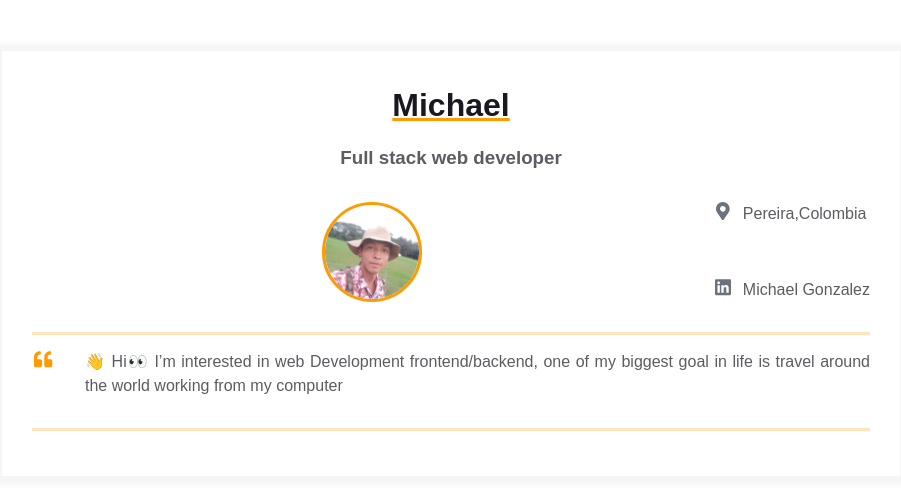
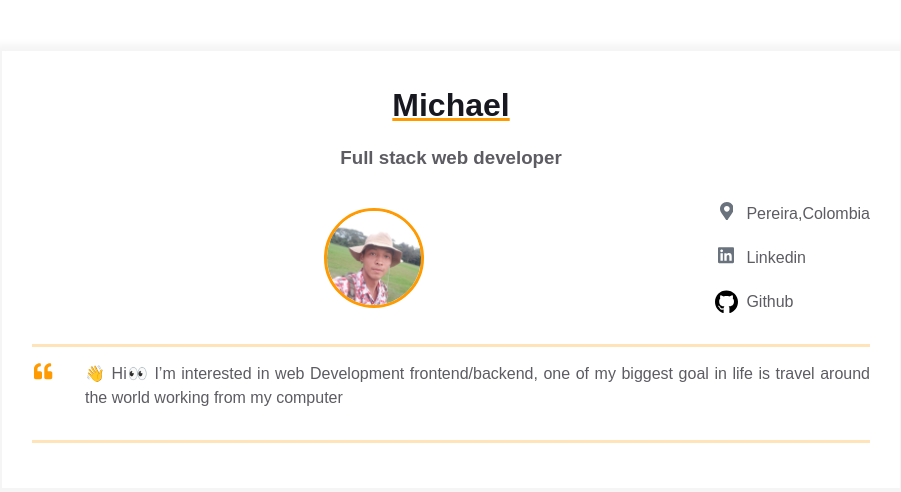
Before and after one commit to Mike2020x/Mike-homepage, a plain HTML site: page index.html in a window 1280 px wide. Shown: the whole page, without its empty margins (189-1090 px from the left). Drawn offline with Linux system fonts and the light colour scheme.

Commit message:
Icons and info updated

```diff
--- a/index.html
+++ b/index.html
@@ -6,6 +6,7 @@
     <meta name="viewport" content="width=device-width, initial-scale=1" />
     <title>Résumé</title>
   </head>
+
   <body>
     <main>
       <div class="resume">
@@ -54,7 +55,18 @@
                       ></path>
                     </svg>
                   </div>
-                  <span>Michael Gonzalez</span>
+                  <span>Linkedin</span>
+                </a>
+                <a
+                  href="https://www.linkedin.com/in/michael-steven-gonzalez-5a6518122/"
+                  target="_blank"
+                  rel="author"
+                  class="contact-info__item"
+                >
+                  <div class="contact-info__item-icon-wrapper">
+                    <img src="./assets/github.svg" alt="github" />
+                  </div>
+                  <span>Github</span>
                 </a>
               </div>
             </div>
```
Also changed, not shown: assets/github.svg (added).
